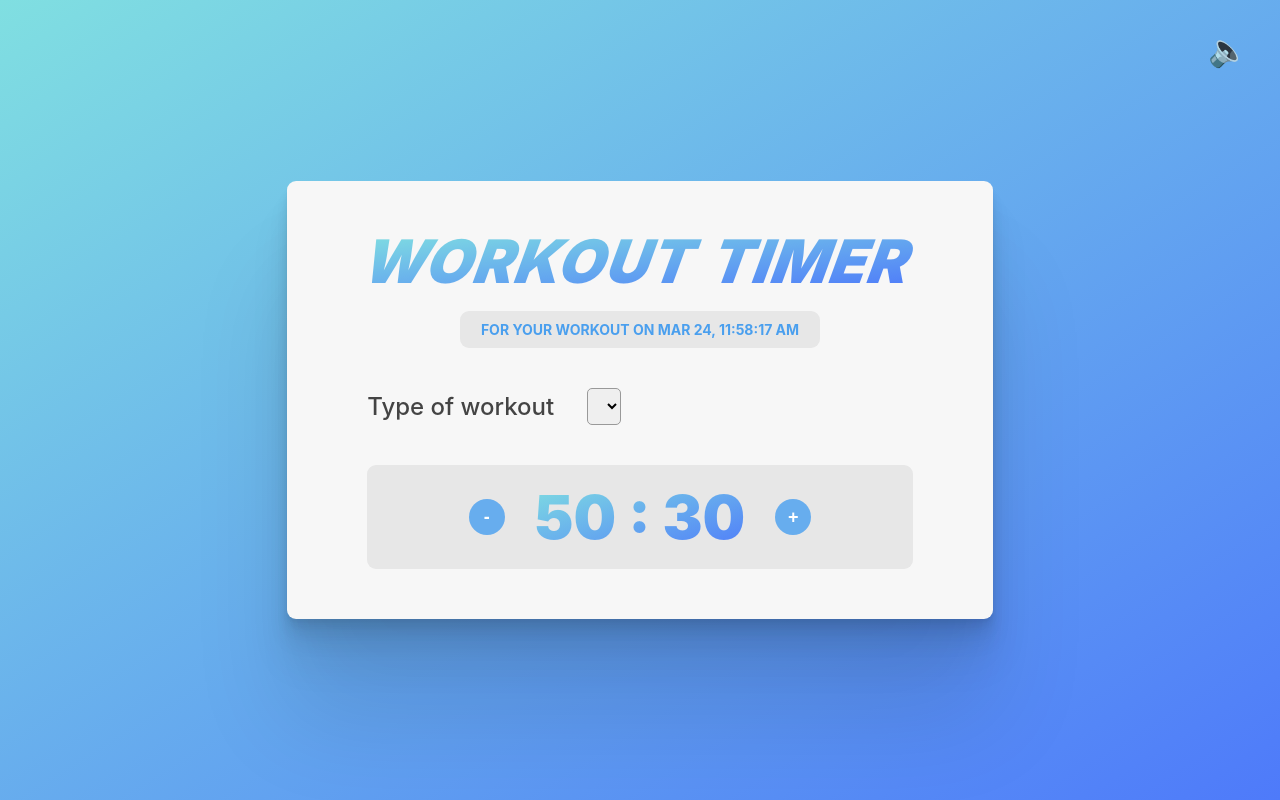
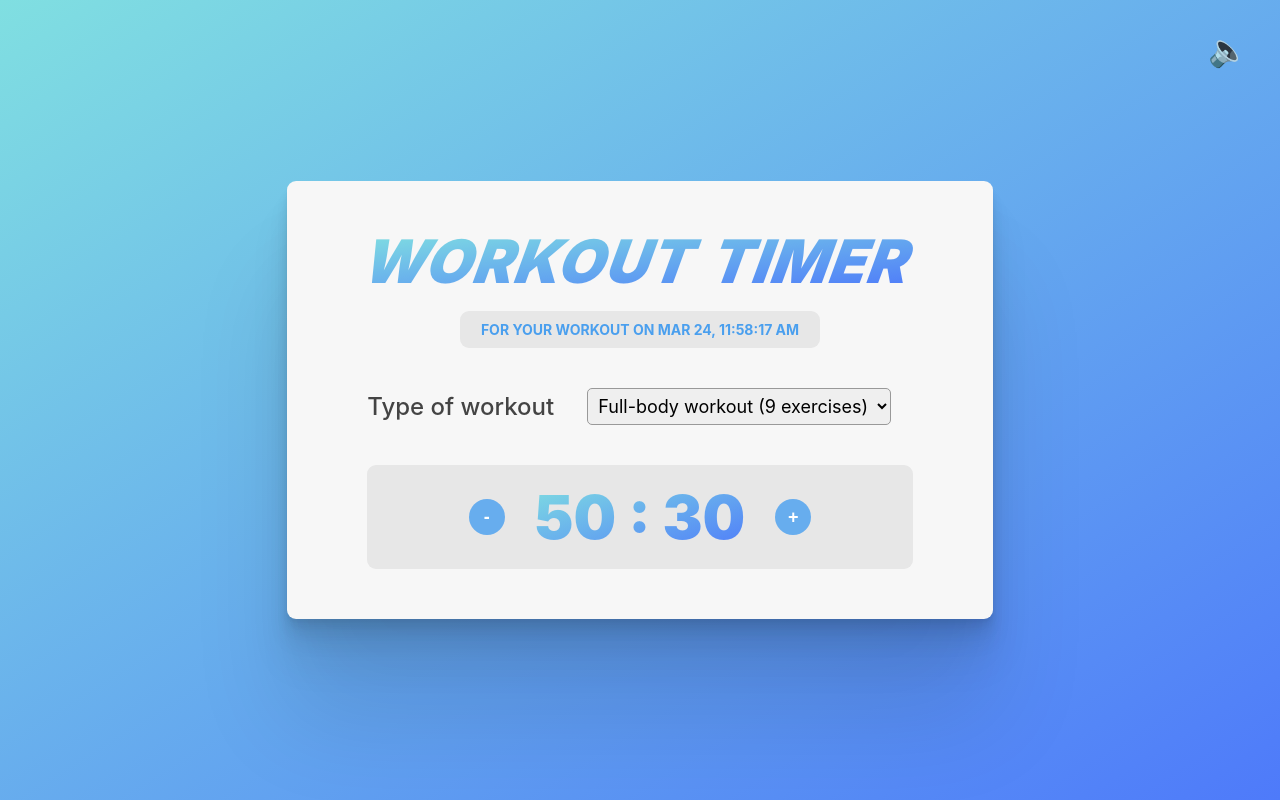
Before and after one commit to njahi/Workout-Timer, a React (Vite) app: page / in a window 1280 px wide. Built offline with nearby package versions, Linux system fonts and the light colour scheme.

Commit message:
mapped each workout as an option on its own un the select element with the workout name being the key since to map an array of objects needs a key to distinguish an object from the other

```diff
--- a/src/components/Calculator.jsx
+++ b/src/components/Calculator.jsx
@@ -27,9 +27,13 @@ function Calculator({ workouts }) {
         <div>
           <label>Type of workout</label>
           <select>
-            {workouts.map((workout) => {
-              <option key={workout.name}></option>;
-            })}
+            {workouts.map((workout) => (
+              <option
+                value={workout.numExercises}
+                key={workout.name}>
+                {workout.name} ({workout.numExercises} exercises)
+              </option>
+            ))}
           </select>
         </div>
       </form>
```
